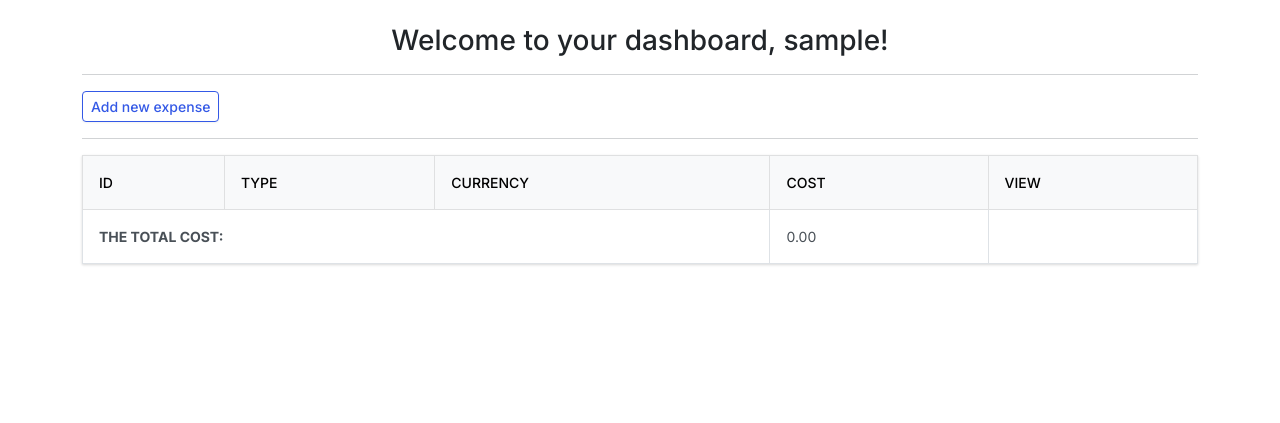
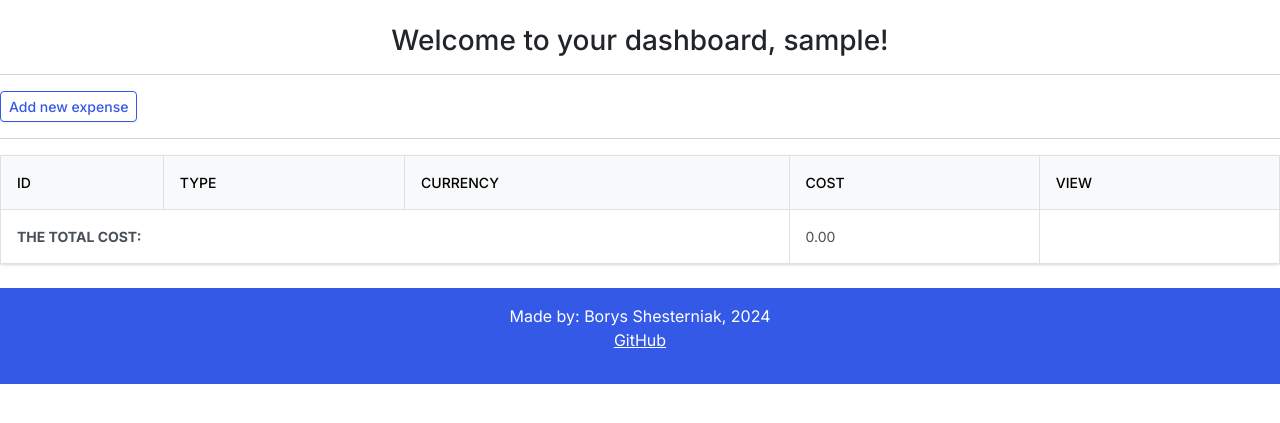
Before and after one commit to Borys-777/BudgetBuddy, a Django app: page /dashboard in a window 1280 px wide. Shown: the part 67-490 px from the top of the page. Run offline with Django 4.2, Linux system fonts and the light colour scheme; the visitor is signed in with stand-in values (Sample User, id 1); data that the repository does not hold is empty; parts of the project's set-up code (start-up, migrations or seed data) failed here and were passed over.

Commit message:
Added picture to dashboard.html. Adjusted the footer for dashboard, other pages

```diff
--- a/expense_add/templates/expense_add/base.html
+++ b/expense_add/templates/expense_add/base.html
@@ -27,7 +27,7 @@
 
     {% include 'expense_add/navbar.html' %}
 
-    <div class="container">
+    <div class="">
 
         <br>
 
@@ -59,6 +59,15 @@
 
     </div>
 
+    <footer class="footer bg-primary text-white py-3 mt-4 text-center col-md-12">
+
+
+        Made by: Borys Shesterniak, 2024
+        <p><a href="https://github.com/Borys-777/BudgetBuddy" target="_blank"
+                class="text-white text-center">GitHub</a> </p>
+
+    </footer>
+
     <script src="{% static 'js/app.js' %}"> </script>
 
     <!-- Commenting it for now. Will see if it's required later
--- a/expense_add/urls.py
+++ b/expense_add/urls.py
@@ -23,4 +23,5 @@ urlpatterns = [
 
     path('delete-record/<int:pk>', views.delete_record, name='delete-record'),
 
+
  ]
--- a/static/css/style.css
+++ b/static/css/style.css
@@ -9,3 +9,7 @@
 
     color: green;
 }
+
+.footer {
+    width:100%;
+}
```
Also changed, not shown: expense_add/templates/expense_add/dashboard.html (+9 -0 lines), expense_add/templates/expense_add/index.html (+10 -10 lines), 1 other file.
